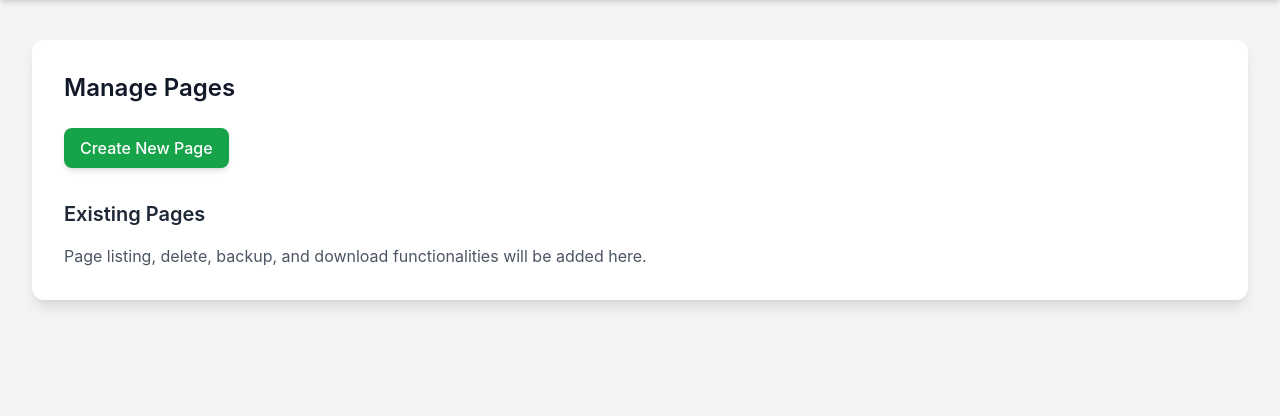
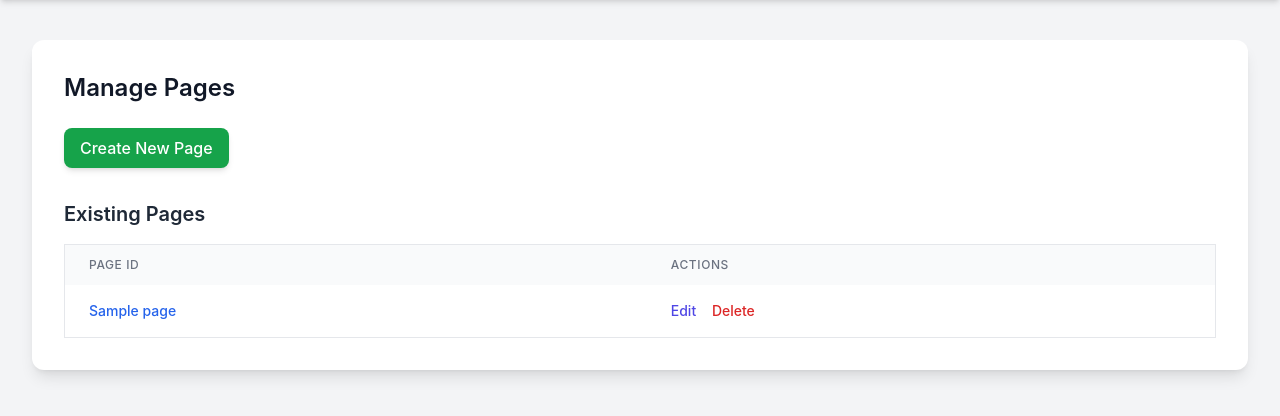
Before and after one commit to DG1001/cryptpad, a Flask app: template templates/admin.html in a window 1280 px wide. Shown: the part 64-480 px from the top of the page. Run offline with Flask 2, Linux system fonts and the light colour scheme; the template is opened without the code that fills it: most values are stand-ins (such as "Sample title", 1, 10 or a date in 2020); some libraries are stand-ins or nearby versions.

Commit message:
feat: List pages and add delete functionality in admin panel

```diff
--- a/app.py
+++ b/app.py
@@ -4,8 +4,11 @@ import string
 import json
 import logging
 import secrets
+import shutil # For backup, not used yet, but good to have for next steps
+from datetime import datetime # For backup naming
 from functools import wraps
-from flask import Flask, render_template, request, redirect, url_for, jsonify, session, flash
+from flask import Flask, render_template, request, redirect, url_for, jsonify, session, flash, send_file
+# send_file will be used for download
 
 app = Flask(__name__)
 DATA_DIR = "data"
@@ -71,9 +74,29 @@ def admin_logout():
 @app.route("/admin")
 @login_required
 def admin_panel():
-    """Serves the admin dashboard page."""
-    # This will be expanded later to list pages
-    return render_template("admin.html")
+    """Serves the admin dashboard page, listing existing pages."""
+    pages = []
+    for filename in os.listdir(DATA_DIR):
+        if filename.endswith(".md"):
+            page_id = filename[:-3]
+            pages.append({"id": page_id, "name": page_id}) # Simple name for now
+    return render_template("admin.html", pages=pages)
+
+@app.route("/admin/delete_page/<page_id>", methods=["POST"])
+@login_required
+def delete_page(page_id):
+    """Deletes a page (but not its backups)."""
+    file_path = os.path.join(DATA_DIR, f"{page_id}.md")
+    if os.path.exists(file_path):
+        try:
+            os.remove(file_path)
+            flash(f"Page '{page_id}' deleted successfully.", "success")
+        except OSError as e:
+            flash(f"Error deleting page '{page_id}': {e}", "danger")
+    else:
+        flash(f"Page '{page_id}' not found.", "warning")
+    return redirect(url_for("admin_panel"))
+
 
 @app.route("/admin/create_page", methods=["POST"])
 @login_required
--- a/templates/admin.html
+++ b/templates/admin.html
@@ -61,11 +61,38 @@
                     </form>
                 </div>
 
-                <!-- Page listing will go here in the next step -->
                 <div class="mt-8">
                     <h3 class="text-xl font-semibold text-gray-800 mb-4">Existing Pages</h3>
-                    <p class="text-gray-600">Page listing, delete, backup, and download functionalities will be added here.</p>
-                    <!-- Placeholder for page list -->
+                    {% if pages %}
+                    <div class="overflow-x-auto">
+                        <table class="min-w-full bg-white border border-gray-200">
+                            <thead class="bg-gray-50">
+                                <tr>
+                                    <th class="px-6 py-3 text-left text-xs font-medium text-gray-500 uppercase tracking-wider">Page ID</th>
+                                    <th class="px-6 py-3 text-left text-xs font-medium text-gray-500 uppercase tracking-wider">Actions</th>
+                                </tr>
+                            </thead>
+                            <tbody class="divide-y divide-gray-200">
+                                {% for page in pages %}
+                                <tr>
+                                    <td class="px-6 py-4 whitespace-nowrap text-sm font-medium text-gray-900">
+                                        <a href="{{ url_for('editor', page_id=page.id) }}" class="text-blue-600 hover:text-blue-800">{{ page.name }}</a>
+                                    </td>
+                                    <td class="px-6 py-4 whitespace-nowrap text-sm font-medium">
+                                        <a href="{{ url_for('editor', page_id=page.id) }}" class="text-indigo-600 hover:text-indigo-900 mr-3">Edit</a>
+                                        <form action="{{ url_for('delete_page', page_id=page.id) }}" method="POST" class="inline" onsubmit="return confirm('Are you sure you want to delete page {{ page.id }}? This action cannot be undone, but backups will be kept.');">
+                                            <button type="submit" class="text-red-600 hover:text-red-900">Delete</button>
+                                        </form>
+                                        <!-- Backup and Download buttons will go here -->
+                                    </td>
+                                </tr>
+                                {% endfor %}
+                            </tbody>
+                        </table>
+                    </div>
+                    {% else %}
+                    <p class="text-gray-600">No pages found. Create one above!</p>
+                    {% endif %}
                 </div>
             </div>
         </div>
```
